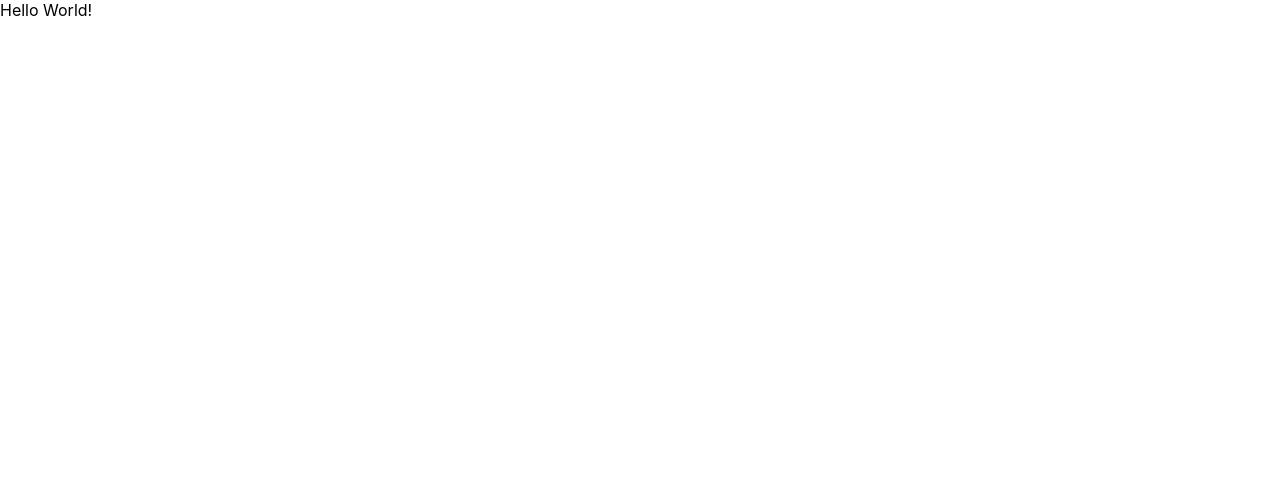
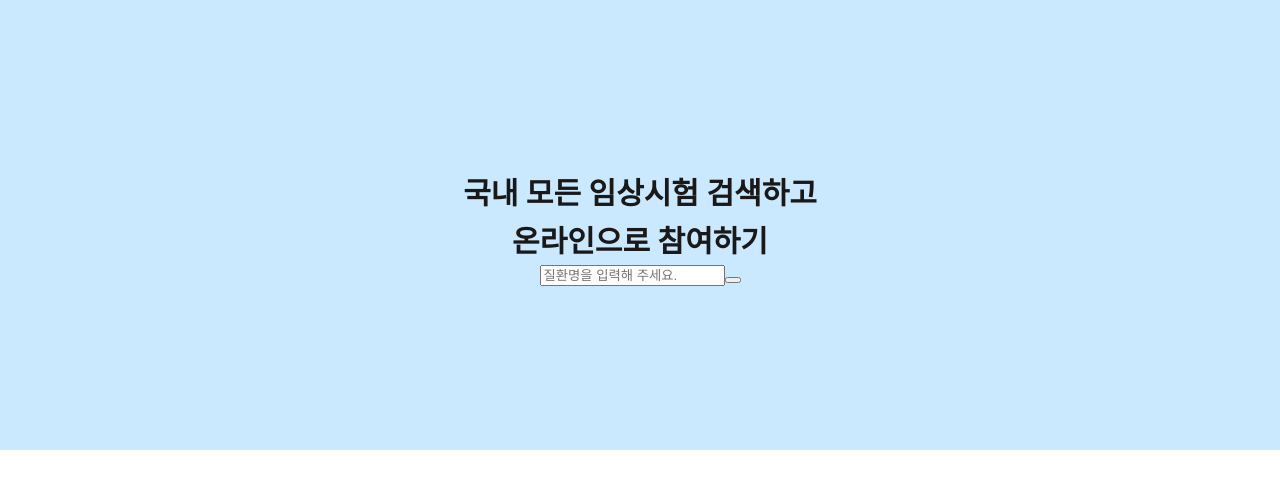
Before and after one commit to chochojj/AutoComplete-Search, a React (Create React App) app: page / in a window 1280 px wide. Shown: the top 488 px of the page. Built offline with nearby package versions, Linux system fonts and the light colour scheme.

Commit message:
feat: input 검색 기능

```diff
--- a/src/App.tsx
+++ b/src/App.tsx
@@ -1,5 +1,13 @@
+import GlobalStyle from './styles/GlobalStyle';
+import Main from './pages/Main';
+
 function App() {
-  return <>Hello World!</>;
+  return (
+    <>
+      <GlobalStyle />
+      <Main />
+    </>
+  );
 }
 
 export default App;
--- a/src/apis/apis.ts
+++ b/src/apis/apis.ts
@@ -1,7 +1,11 @@
-import { Sick } from '../types/types';
 import { instance } from './instance';
 
-export const getSearchResult = (keyword: string) => {
-  console.info('calling api');
-  return instance.get<Sick[]>('/sick', { params: { q: keyword } });
+export const getSicks = async (value: string) => {
+  const { data } = await instance.get('/sick', {
+    params: {
+      q: value,
+    },
+  });
+
+  return { data };
 };
--- a/src/apis/instance.ts
+++ b/src/apis/instance.ts
@@ -1,7 +1,13 @@
 import axios from 'axios';
-import { BASE_URL } from '../constants/constants';
+import { BASE_URL } from '../constants/path';
 
 export const instance = axios.create({
   baseURL: BASE_URL,
   headers: { 'Content-Type': 'application/json' },
 });
+
+instance.interceptors.request.use(config => {
+  console.info('calling api');
+
+  return config;
+});
--- /dev/null
+++ b/src/components/SearchInput.tsx
@@ -0,0 +1,38 @@
+import React from 'react';
+import { styled } from 'styled-components';
+
+interface InputProps {
+  isFocus: boolean;
+  setIsFocus: React.Dispatch<React.SetStateAction<boolean>>;
+  value: string;
+  setValue: React.Dispatch<React.SetStateAction<string>>;
+  onSearch: () => void;
+}
+
+function SearchInput({ isFocus, setIsFocus, value, setValue, onSearch }: InputProps) {
+  const handleInputChange = (e: React.ChangeEvent<HTMLInputElement>) => {
+    const newValue = e.target.value;
+    setValue(newValue);
+  };
+
+  const handleSearchClick = () => {
+    onSearch();
+  };
+
+  return (
+    <Container>
+      <input
+        type="text"
+        placeholder="질환명을 입력해 주세요."
+        value={value}
+        onFocus={() => setIsFocus(true)}
+        onChange={handleInputChange}
+      ></input>
+      <button onClick={handleSearchClick}></button>
+    </Container>
+  );
+}
+
+export default SearchInput;
+
+const Container = styled.div``;
--- /dev/null
+++ b/src/components/SearchResult.tsx
@@ -0,0 +1,25 @@
+import { styled } from 'styled-components';
+import { Sick } from '../types/types';
+
+interface SearchResultProps {
+  value: string;
+  searchResults: Sick[];
+}
+
+function SearchResult({ value, searchResults }: SearchResultProps) {
+  return (
+    <Container>
+      <p>{value}</p>
+      <h2>추천 검색어</h2>
+      <ul>
+        {searchResults.map(keyword => (
+          <li key={keyword.sickCd}>{keyword.sickNm}</li>
+        ))}
+      </ul>
+    </Container>
+  );
+}
+
+export default SearchResult;
+
+const Container = styled.div``;
--- /dev/null
+++ b/src/hooks/useDebounce.ts
@@ -0,0 +1,17 @@
+import { useState, useEffect } from 'react';
+
+const useDebounce = (value: string, delay = 250) => {
+  const [debouncedValue, setDebouncedValue] = useState(value);
+
+  useEffect(() => {
+    const timer = setTimeout(() => {
+      setDebouncedValue(value);
+    }, delay);
+
+    return () => clearTimeout(timer);
+  }, [value, delay]);
+
+  return debouncedValue;
+};
+
+export default useDebounce;
--- /dev/null
+++ b/src/pages/Main.tsx
@@ -0,0 +1,91 @@
+import { styled } from 'styled-components';
+import { useState, useEffect } from 'react';
+import { getSicks } from '../apis/apis';
+import { Sick } from '../types/types';
+import useDebounce from '../hooks/useDebounce';
+import SearchInput from '../components/SearchInput';
+import SearchResult from '../components/SearchResult';
+
+function Main() {
+  const [value, setValue] = useState<string>('');
+  const [isFocus, setIsFocus] = useState<boolean>(false);
+  const [searchResults, setSearchResults] = useState<any[]>([]);
+  const [cache, setCache] = useState<{ [key: string]: { data: Sick[]; expiresAt: number } }>({});
+
+  const debouncedValue = useDebounce(value, 250);
+
+  useEffect(() => {
+    const fetchData = async () => {
+      try {
+        if (cache[debouncedValue] && cache[debouncedValue].expiresAt > Date.now()) {
+          setSearchResults(cache[debouncedValue].data);
+        } else {
+          const response = await getSicks(debouncedValue);
+          const newData = response.data;
+
+          setSearchResults(newData);
+          setCache({
+            ...cache,
+            [debouncedValue]: {
+              data: newData,
+              expiresAt: Date.now() + 300000,
+            },
+          });
+        }
+      } catch (error) {
+        console.error('데이터를 가져오는 도중 오류 발생:', error);
+      }
+    };
+
+    if (debouncedValue.trim() !== '') {
+      fetchData();
+    }
+  }, [debouncedValue, cache]);
+
+  const handleSearch = () => {
+    // 검색 버튼 클릭 또는 엔터 키 입력 시 실행할 함수
+  };
+
+  return (
+    <Container>
+      <Text>
+        <p>국내 모든 임상시험 검색하고</p>
+        <p>온라인으로 참여하기</p>
+      </Text>
+      <Search>
+        <SearchInput
+          isFocus={isFocus}
+          setIsFocus={setIsFocus}
+          value={value}
+          setValue={setValue}
+          onSearch={handleSearch}
+        />
+        {isFocus && <SearchResult value={debouncedValue} searchResults={searchResults} />}
+      </Search>
+    </Container>
+  );
+}
+
+export default Main;
+
+const Container = styled.div`
+  width: 100%;
+  height: 450px;
+  background-color: #cae9ff;
+  display: flex;
+  flex-direction: column;
+  justify-content: center;
+  align-items: center;
+`;
+
+const Text = styled.div`
+  height: 100px;
+  font-weight: bold;
+  font-size: 30px;
+  display: flex;
+  flex-direction: column;
+  justify-content: space-evenly;
+  align-items: center;
+`;
+
+const Search = styled.div``;
--- /dev/null
+++ b/src/styles/GlobalStyle.ts
@@ -0,0 +1,71 @@
+import { createGlobalStyle } from 'styled-components';
+
+const GlobalStyle = createGlobalStyle`
+  *, *::before, *::after {
+    box-sizing: border-box;
+    text-decoration: none;
+    color: #191919;
+  }
+html{
+    height: 100%;
+    overflow-x: hidden;
+}
+  body {
+    margin: 0;
+    padding: 0;
+    width: 100%;
+    height: 100%;
+    font-family: -apple-system, BlinkMacSystemFont, "Segoe UI", "Roboto", "Oxygen",
+      "Ubuntu", "Cantarell", "Fira Sans", "Droid Sans", "Helvetica Neue",
+      sans-serif;
+    -webkit-font-smoothing: antialiased;
+    -moz-osx-font-smoothing: grayscale;
+  }
+
+  a, button {
+    cursor: pointer;
+  }
+
+  html, body, div, span, applet, object, iframe,
+h1, h2, h3, h4, h5, h6, p, blockquote, pre,
+a, abbr, acronym, address, big, cite, code,
+del, dfn, em, img, ins, kbd, q, s, samp,
+small, strike, strong, sub, sup, tt, var,
+b, u, i, center,
+dl, dt, dd, ol, ul, li,
+fieldset, form, label, legend,
+table, caption, tbody, tfoot, thead, tr, th, td,
+article, aside, canvas, details, embed,
+figure, figcaption, footer, header, hgroup,
+menu, nav, output, ruby, section, summary,
+time, mark, audio, video {
+	margin: 0;
+	padding: 0;
+	border: 0;
+	font-size: 100%;
+	font: inherit;
+	vertical-align: baseline;
+}
+
+article, aside, details, figcaption, figure,
+footer, header, hgroup, menu, nav, section {
+	display: block;
+}
+ol, ul {
+	list-style: none;
+}
+blockquote, q {
+	quotes: none;
+}
+blockquote:before, blockquote:after,
+q:before, q:after {
+	content: '';
+	content: none;
+}
+table {
+	border-collapse: collapse;
+	border-spacing: 0;
+}
+`;
+
+export default GlobalStyle;
```
Also changed, not shown: src/constants/path.ts (renamed from src/constants/constants.ts).
